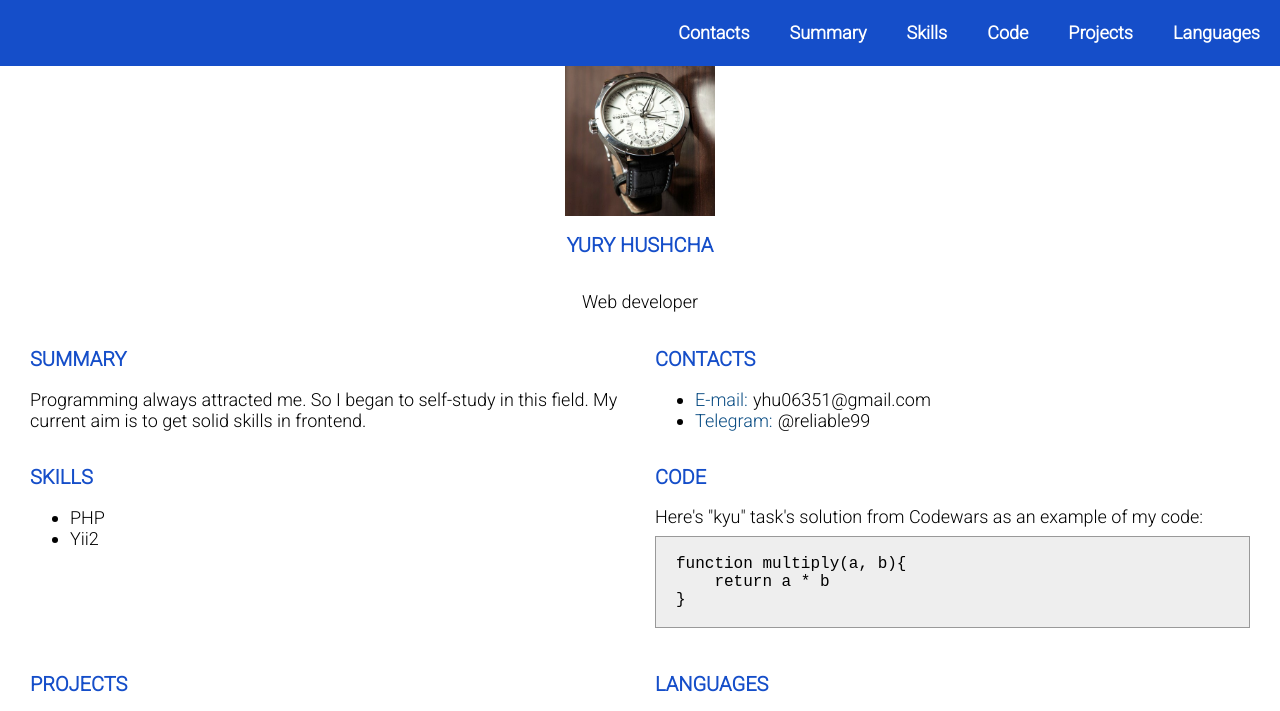
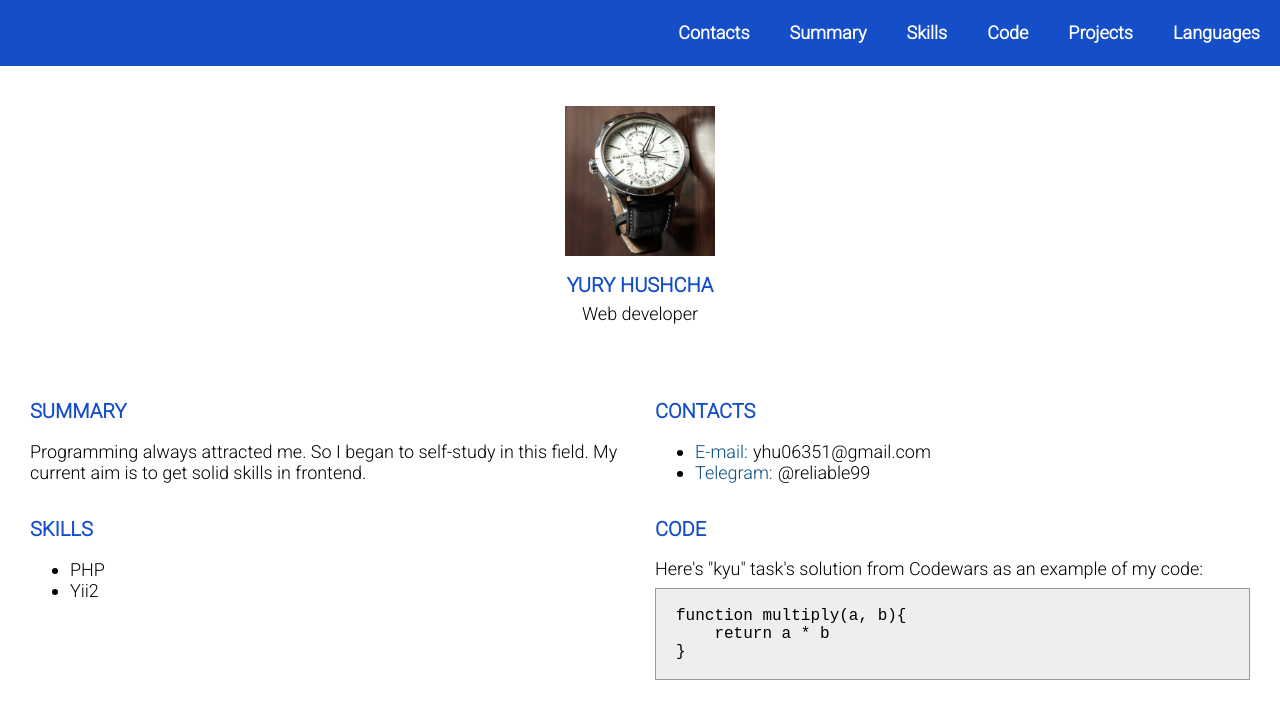
Before and after one commit to YuryHu/rsschool-cv, a plain HTML site: page index.html in a window 1280 px wide. Shown: the top 711 px of the page. Drawn offline with Linux system fonts and the light colour scheme.

Commit message:
refactor: align "profile" section

```diff
--- a/index.html
+++ b/index.html
@@ -30,8 +30,9 @@
             <section class="wide-section" id="profile">
                 <img class="avatar" src="./assets/img/avatar.jpg" alt="my avatar">
                 <h1 class="section-title">Yury Hushcha</h1>
-                <p>Web developer</p>
-            </section><section class="section" id="summary">
+                <p class="less-top-margin">Web developer</p>
+            </section>
+            <section class="section" id="summary">
                 <h2 class="section-title">Summary</h2>
                 <p>Programming always attracted me.
                     So I began to self-study in this field.
--- a/style.css
+++ b/style.css
@@ -71,6 +71,11 @@ body {
     flex-direction: column;
     align-items: center;
     justify-content: space-around;
+    padding: 40px  0;
+}
+.less-top-margin {
+    margin-top: -10px;
+
 }
 @media (max-width: 768px) {
     .section {
```
